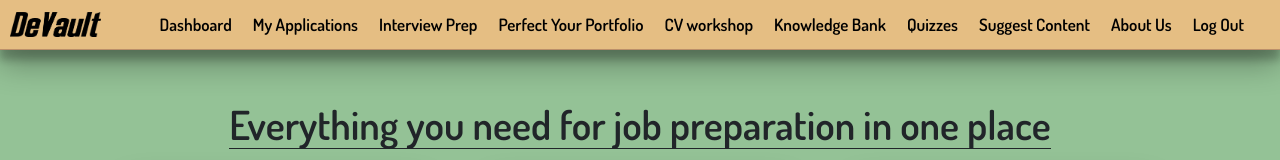
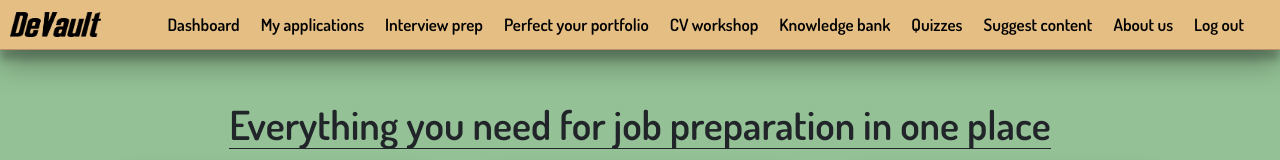
Before and after one commit to SchoolOfCode/bc13_final-project_front-end-cyber-insecure, a React (Create React App) app: page / in a window 1280 px wide. Shown: the top 160 px of the page. Built offline with nearby package versions, Linux system fonts and the light colour scheme; no server answers; sample sign-in values are in the browser's storage.

Commit message:
navbar letters

```diff
--- a/src/Components/Navbar/Navbar.js
+++ b/src/Components/Navbar/Navbar.js
@@ -72,15 +72,15 @@ export default function Navbar() {
       <img className='devault-icon' src={deVault} alt=''/>
       <div className={hamburger ? 'navbar-links' : 'hamburger-open'}>
         <button onClick={navigateHome}> Dashboard </button>
-        <button onClick={navigateApplications}> My Applications</button>
-        <button onClick={navigateInterviewPrep}> Interview Prep</button>
-        <button onClick={navigatePortfolio}> Perfect Your Portfolio</button>
+        <button onClick={navigateApplications}> My applications</button>
+        <button onClick={navigateInterviewPrep}> Interview prep</button>
+        <button onClick={navigatePortfolio}> Perfect your portfolio</button>
         <button onClick={navigateCV}> CV workshop </button>
-        <button onClick={navigateKnowledgebank}> Knowledge Bank </button>
+        <button onClick={navigateKnowledgebank}> Knowledge bank </button>
         <button onClick={navigateQuizzes}> Quizzes </button>
-        <button onClick={navigateSuggestContent}> Suggest Content </button>
-        <button onClick={navigateAboutUs}> About Us </button>
-        <button onClick={handleLogout}> Log Out </button>
+        <button onClick={navigateSuggestContent}> Suggest content </button>
+        <button onClick={navigateAboutUs}> About us </button>
+        <button onClick={handleLogout}> Log out </button>
       </div>
     </div>
   );
```
